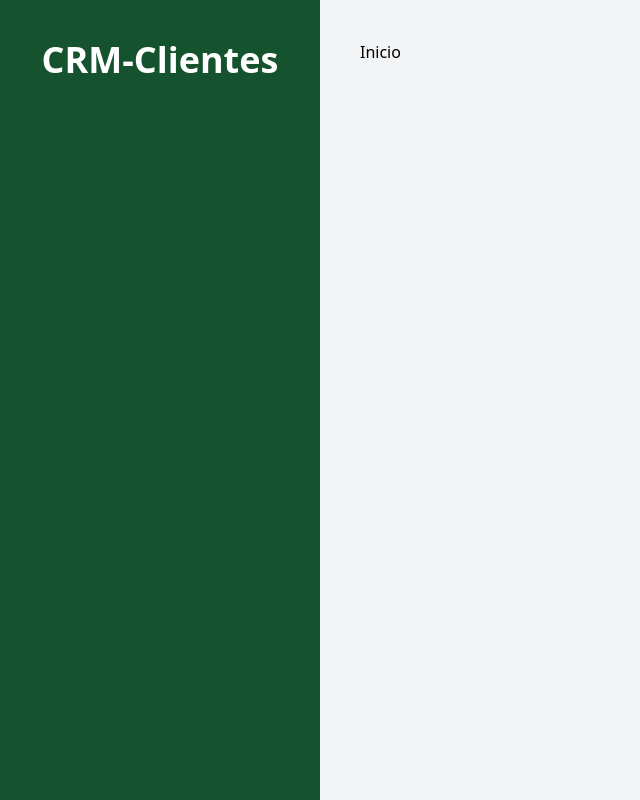
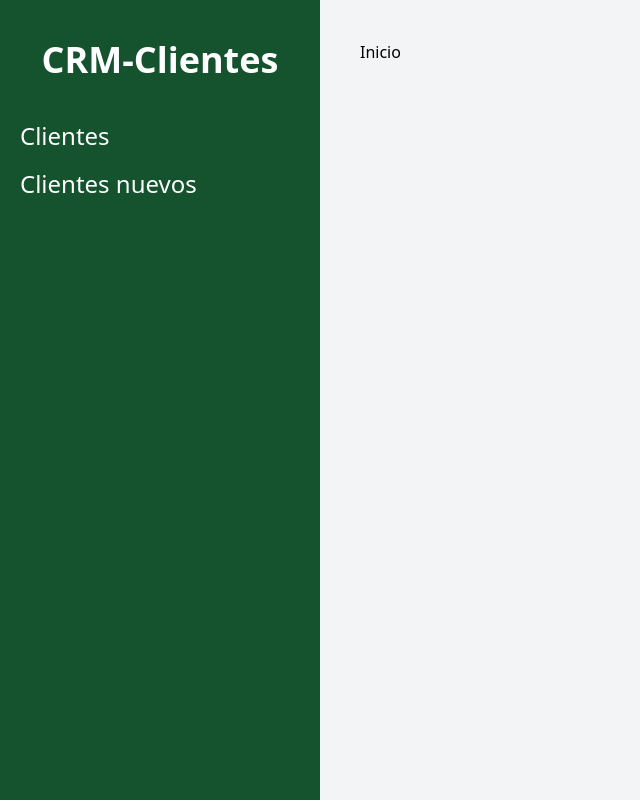
Before and after one commit to JerlibGnzlz/crm-react, a React (Vite) app: page / in a window 1280 px wide. Shown: the whole page, without its empty margins (0-640 px from the left). Built offline with nearby package versions, Linux system fonts and the light colour scheme.

Commit message:
feature navegando entre componentes

```diff
--- a/src/components/Layout.jsx
+++ b/src/components/Layout.jsx
@@ -1,4 +1,4 @@
-import { Outlet } from 'react-router-dom';
+import { Outlet, NavLink } from 'react-router-dom';
 
 const Layout = () => {
   return (
@@ -6,7 +6,15 @@ const Layout = () => {
     <div className="md:flex md:min-h-screen">
       <aside className="md:w-1/4 bg-green-900 px-5 py-10">
         <h2 className='font-bold text-4xl text-center text-white'>CRM-Clientes</h2>
+
+        <nav className="mt-10">
+          <NavLink className="text-white block hover:text-yellow-400 mt-4 text-2xl" to="/" >Clientes</NavLink >
+          <NavLink className="text-white block hover:text-yellow-400 mt-4 text-2xl" to="/clientes/nuevo" >Clientes nuevos</NavLink >
+
+        </nav>
       </aside>
+
+
 
       <main className="md:w-3/4 p-10 md:h-screen overflow-scroll">
         <Outlet />
```
